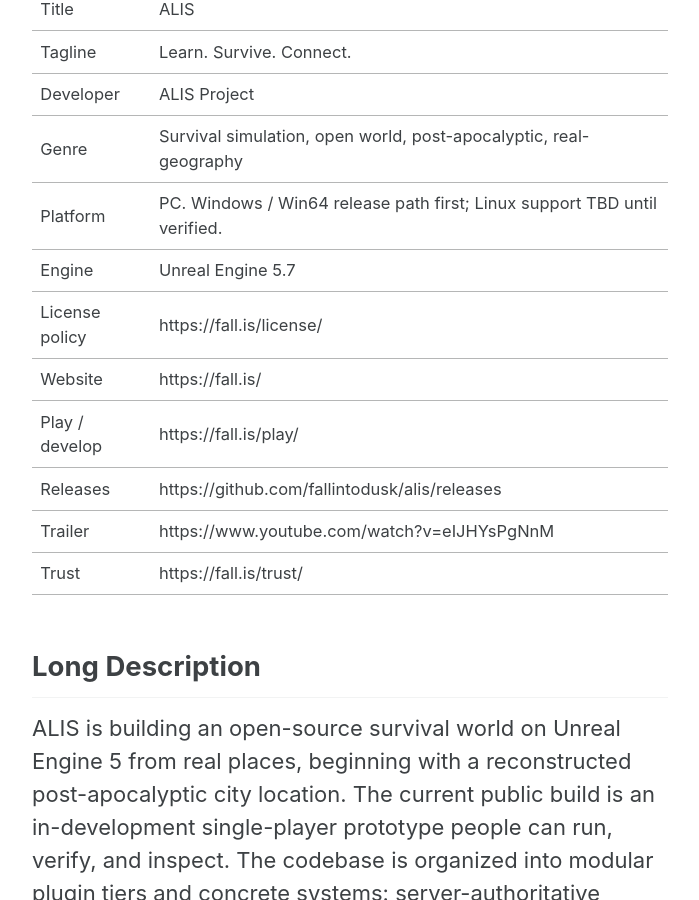
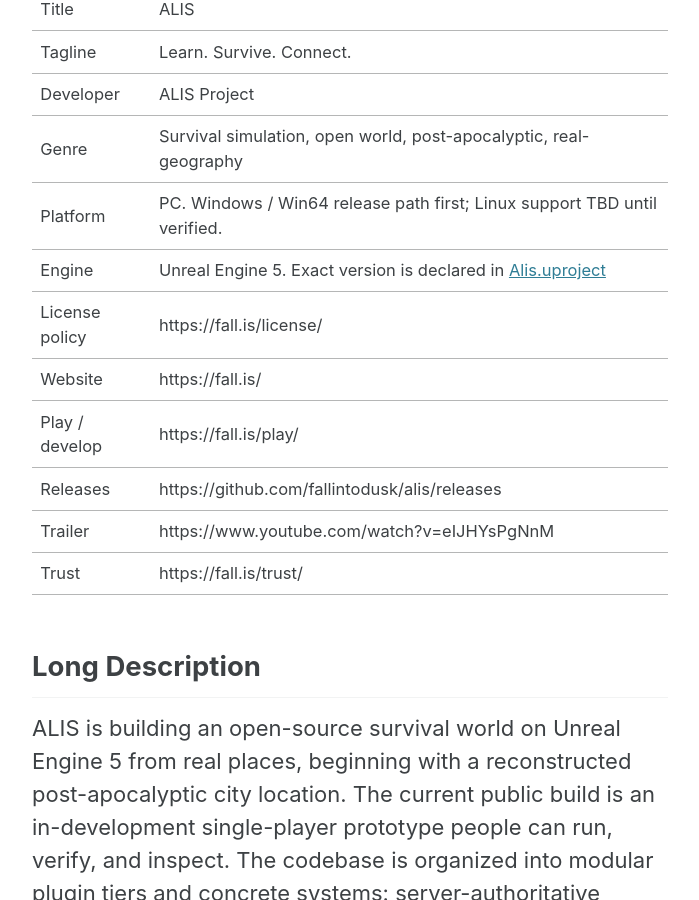
Before and after one commit to fallintodusk/fallintodusk.github.io, a Jekyll site: the page built from _pages/press.md, in a window 1280 px wide and 900 px high, scrolled down 472 px. Shown: the whole window, without its empty margins (290-989 px from the left). Built offline with Jekyll 4.4.1, drawn with Linux system fonts in a browser that asks for light colours; cached includes are drawn as plain includes.

Commit message:
Update Substack link with tracking parameters and clarify Unreal Engine version
- Add UTM parameters to Substack email subscription link
- Specify exact Unreal Engine version in press page

```diff
--- a/_pages/press.md
+++ b/_pages/press.md
@@ -18,7 +18,7 @@
 | Developer | ALIS Project |
 | Genre | Survival simulation, open world, post-apocalyptic, real-geography |
 | Platform | PC. Windows / Win64 release path first; Linux support TBD until verified. |
-| Engine | Unreal Engine 5.7 |
+| Engine | Unreal Engine 5. Exact version is declared in [Alis.uproject](https://github.com/fallintodusk/alis/blob/main/Alis.uproject) |
 | License policy | https://fall.is/license/ |
 | Website | https://fall.is/ |
 | Play / develop | https://fall.is/play/ |
```
Also changed, not shown: _pages/community.md (+1 -1 lines).
